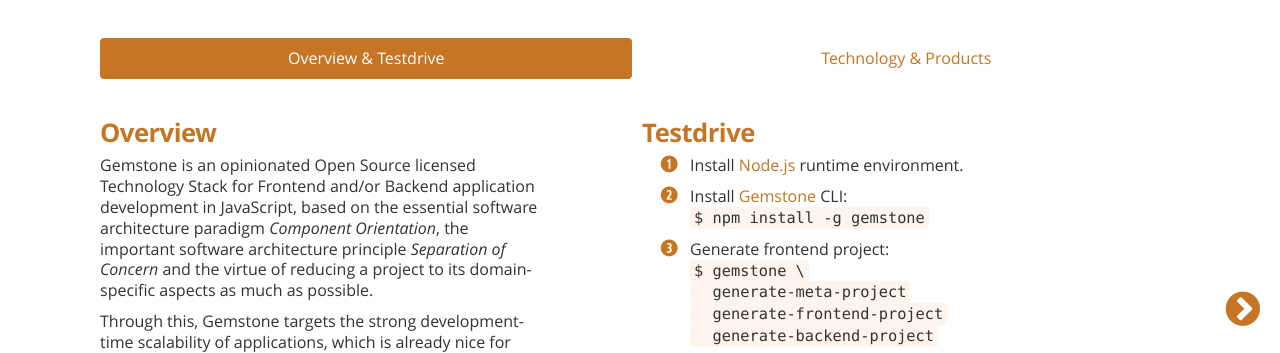
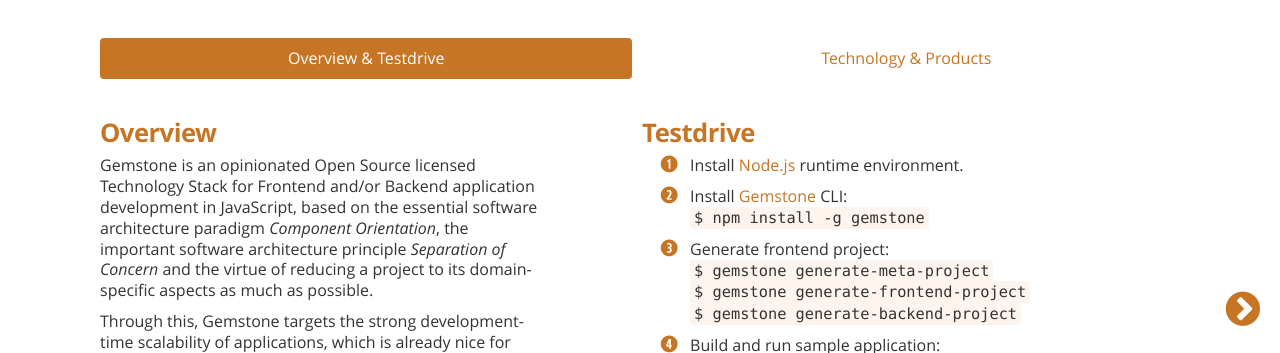
Before and after one commit to gemstonejs/gemstone-website, a website: page index.html in a window 1280 px wide. Shown: the part 414-767 px from the top of the page. Drawn offline with Linux system fonts and the light colour scheme.

Commit message:
improve description

```diff
--- a/index.html
+++ b/index.html
@@ -85,10 +85,9 @@
                                         </li>
                                         <li class="cn-3-i">
                                             Generate frontend project:<br/>
-                                            <code class="swiper-no-swiping">$ gemstone \</code><br/>
-                                            <code class="swiper-no-swiping">&nbsp;&nbsp;generate-meta-project</code><br/>
-                                            <code class="swiper-no-swiping">&nbsp;&nbsp;generate-frontend-project</code><br/>
-                                            <code class="swiper-no-swiping">&nbsp;&nbsp;generate-backend-project</code>
+                                            <code class="swiper-no-swiping">$ gemstone&nbsp;generate-meta-project</code><br/>
+                                            <code class="swiper-no-swiping">$ gemstone&nbsp;generate-frontend-project</code><br/>
+                                            <code class="swiper-no-swiping">$ gemstone&nbsp;generate-backend-project</code>
                                             <p/>
                                         </li>
                                         <li class="cn-4-i">
```
